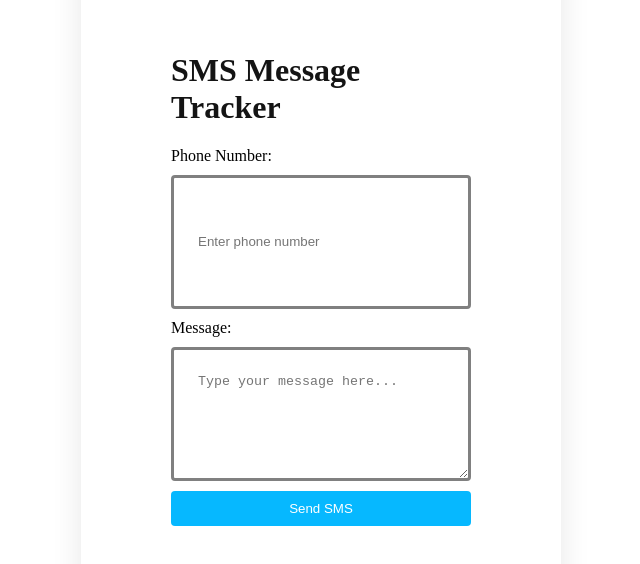
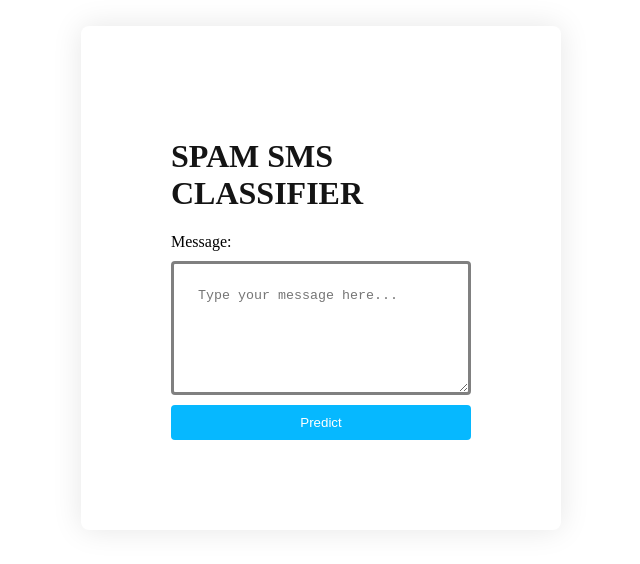
Before and after one commit to MAMBO123456/spam-sms-classifier, a plain HTML site: page index.html in a window 1280 px wide. Shown: the part 122-686 px from the top of the page, without its empty margins (319-959 px from the left). Drawn offline with Linux system fonts and the light colour scheme.

Commit message:
index.html

```diff
--- a/index.html
+++ b/index.html
@@ -3,20 +3,21 @@
 <head>
     <meta charset="UTF-8">
     <meta name="viewport" content="width=device-width, initial-scale=1.0">
-    <title>SMS Tracker</title>
+    <title>SPAM SMS CLASSIFIER</title>
     <link rel="stylesheet" href="style.css">
+     <img src=":\Users\vedan\Downloads\smstracker" alt="">
 </head>
 <body>
     <div class="container">
-        <h1>SMS Message Tracker</h1>
+        <h1>SPAM SMS CLASSIFIER</h1>
         <form id="smsForm">
-            <label for="phoneNumber">Phone Number:</label>
-            <input type="text" id="phoneNumber" name="phoneNumber" placeholder="Enter phone number" required>
+           <!-- <label for="phoneNumber">Phone Number:</label>-->
+           <!-- <input type="text" id="phoneNumber" name="phoneNumber" placeholder="Enter phone number" required>-->
 
             <label for="message">Message:</label>
-            <textarea id="message" name="message" rows="4" placeholder="Type your message here..." required></textarea>
+            <textarea id="message" name="message" rows="4" placeholder="Type your message here..." required class="msg"></textarea>
 
-            <button type="submit">Send SMS</button>
+            <button type="submit">Predict</button>
         </form>
     </div>
 </body>
```
